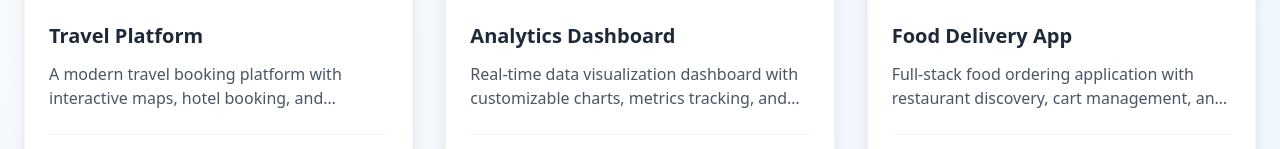
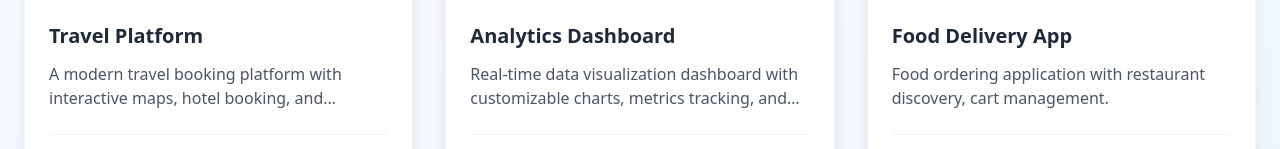
Before and after one commit to Hammad-000/Portfolio, a React (Vite) app: page /projects in a window 1280 px wide. Shown: the part 579-728 px from the top of the page. Built offline with nearby package versions, Linux system fonts and the light colour scheme.

Commit message:
project link update

```diff
--- a/src/pages/Projects.jsx
+++ b/src/pages/Projects.jsx
@@ -8,7 +8,7 @@ const Projects = () => {
       description: "A modern travel booking platform with interactive maps, hotel booking, and itinerary planning features.",
       image: "./photo/travel.png",
       tags: ["React", "Node.js", "MongoDB", "Mapbox"],
-      liveLink: "#",
+      liveLink: "https://lux-traveller.vercel.app/",
       githubLink: "#"
     },
     {
@@ -16,17 +16,17 @@ const Projects = () => {
       title: "Analytics Dashboard",
       description: "Real-time data visualization dashboard with customizable charts, metrics tracking, and reporting tools.",
       image: "./photo/dashboard.png",
-      tags: ["Next.js", "D3.js", "Express", "PostgreSQL"],
-      liveLink: "#",
+      tags: ["Chart.js", "D3.js", "TailwindCSS", "React"],
+      liveLink: "https://admin-dashboard-seven-gamma-65.vercel.app/dashboard",
       githubLink: "#"
     },
     {
       id: 3,
       title: "Food Delivery App",
-      description: "Full-stack food ordering application with restaurant discovery, cart management, and payment integration.",
+      description: "Food ordering application with restaurant discovery, cart management.",
       image: "./photo/foodmain.png",
       tags: ["React Native", "Firebase", "Stripe", "Redux"],
-      liveLink: "#",
+      liveLink: "https://inferno-grill.vercel.app/",
       githubLink: "#"
     }
   ];
@@ -40,7 +40,7 @@ const Projects = () => {
         </p>
       </div>
 
-      <div className="grid grid-cols-1 md:grid-cols-2 lg:grid-cols-3 gap-8">
+      <div className="grid grid-cols-1 md:grid-cols-2  lg:grid-cols-3 gap-8">
         {project.map((project) => (
           <div
             key={project.id}
```
